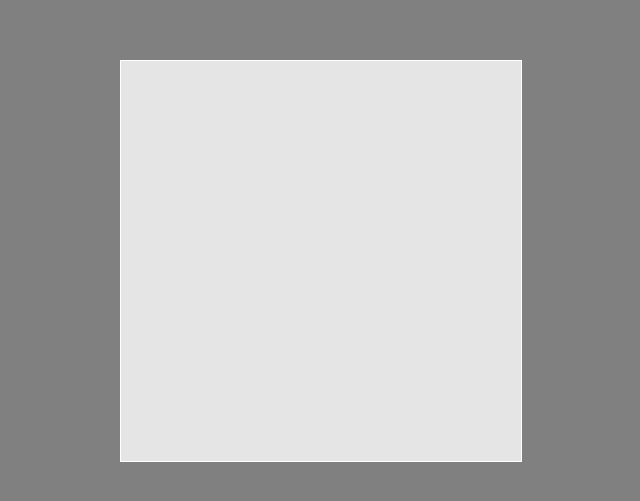
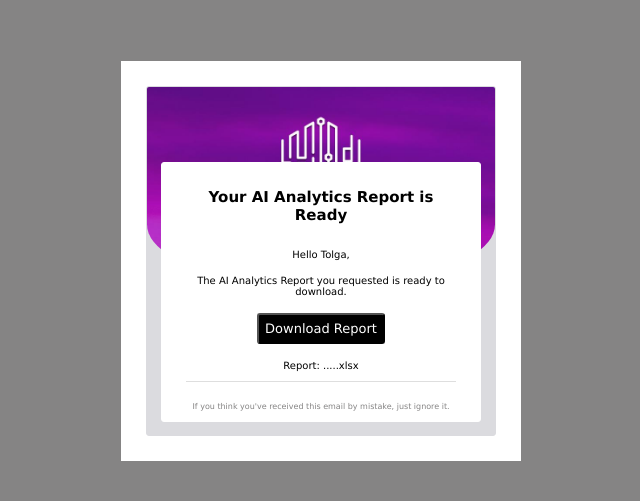
Before and after one commit to corduka/mail-template, a website: page index.html in a window 1280 px wide. Shown: the part 139-640 px from the top of the page, without its empty margins (319-959 px from the left). Drawn offline with Linux system fonts and the light colour scheme.

Commit message:
A  mail template

```diff
--- a/index.html
+++ b/index.html
@@ -9,8 +9,18 @@
 <body>
 <main>
     <div class="container">
-        <div></div>
-        <div></div>
+        <div class="banner-container">
+            <img src="./banner.jpeg" class="banner" alt="">
+        </div>
+        <div class="content">
+            <h2>Your AI Analytics Report is Ready</h2>
+            <p><span>Hello Tolga,</span> <br>
+            The AI Analytics Report you requested is ready to download.</p>
+            <button>Download Report</button>
+            <p>Report: .....xlsx</p>
+            <hr>
+            <p class="ignore-text">If you think you've received this email by mistake, just ignore it.</p>
+        </div>
     </div>
 </main>
 </body>
--- /dev/null
+++ b/scss/_config.scss
@@ -0,0 +1,20 @@
+$primary-color: rgb(133, 132, 132);
+$secondary-color: rgb(255, 255, 255);
+$banner-bg: rgb(219, 219, 223);
+$border-radius: 3px;
+
+* {
+    margin: 0;
+    padding: 0;
+    font-family: 'Lucida Sans', 'Lucida Sans Regular', 'Lucida Grande', 'Lucida Sans Unicode', Geneva, Verdana, sans-serif;
+    text-align: center;
+    box-sizing: border-box;
+}
+main {
+    width: 100vw;
+    height: 100vh;
+    background-color: $primary-color;
+    justify-content: center;
+    align-items: center;
+    display: flex;
+}
--- /dev/null
+++ b/scss/_fonts.scss
@@ -0,0 +1,15 @@
+h2 {
+    font-size: 15px;
+    padding: 25px 20px 15px 20px;
+}
+p {
+    padding: 10px;
+    font-size: 10px;
+}
+.ignore-text {
+    font-size: 8px;
+    padding-top: 20px;
+}
+button {
+    font-size: 13px;
+}
--- /dev/null
+++ b/scss/style.scss
@@ -0,0 +1,60 @@
+@import 'config';
+@import 'fonts';
+
+.container {
+    border: 1px solid $secondary-color;
+    background-color: $secondary-color;
+    width: 400px;
+    height: 400px;
+    position: relative;
+    display: flex;
+    justify-content: center;
+    align-items: center;
+
+        .banner-container {
+            border: 1px solid $banner-bg;
+            border-radius: $border-radius;
+            width: 350px;
+            height: 350px;
+            position: relative;
+            background-color: $banner-bg;
+            overflow: hidden;
+            .banner {
+                width: 100%;
+                height: auto;
+                max-width: 100%;
+                display: block;
+                border-radius: 0 0 25% 25%;
+            }
+        }
+        .content {
+            border: 1px solid $secondary-color;
+            width: 320px;
+            height: 260px;
+            border-radius: $border-radius;
+            position: absolute;
+            background-color: $secondary-color;
+            top: 25%;
+        }
+}
+button {
+    background-color: black;
+    color: $secondary-color;
+    padding: 6px;
+    border-radius: $border-radius;
+    margin: 6px;
+}
+hr {
+    width: 85%;
+    border: none;
+    height: 1px;
+    background-color: rgb(201, 201, 201, 0.6);
+    margin: auto;
+}
+p>span {
+    margin-bottom: 15px;
+    display: inline-block;
+}
+.ignore-text {
+    color: $primary-color;
+}
```
Also changed, not shown: banner.jpeg (added), css/style.css, sass/main.scss (deleted), 2 other files.
